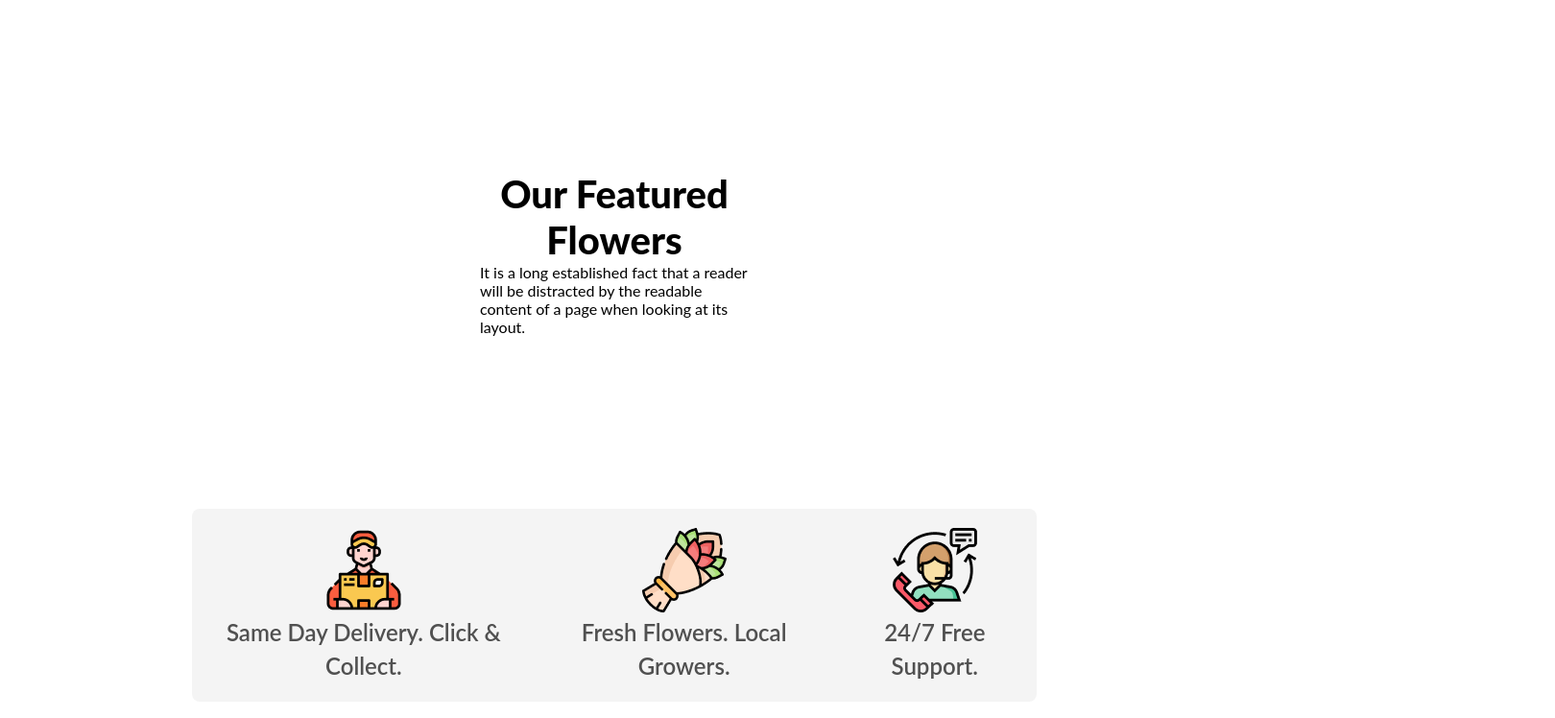
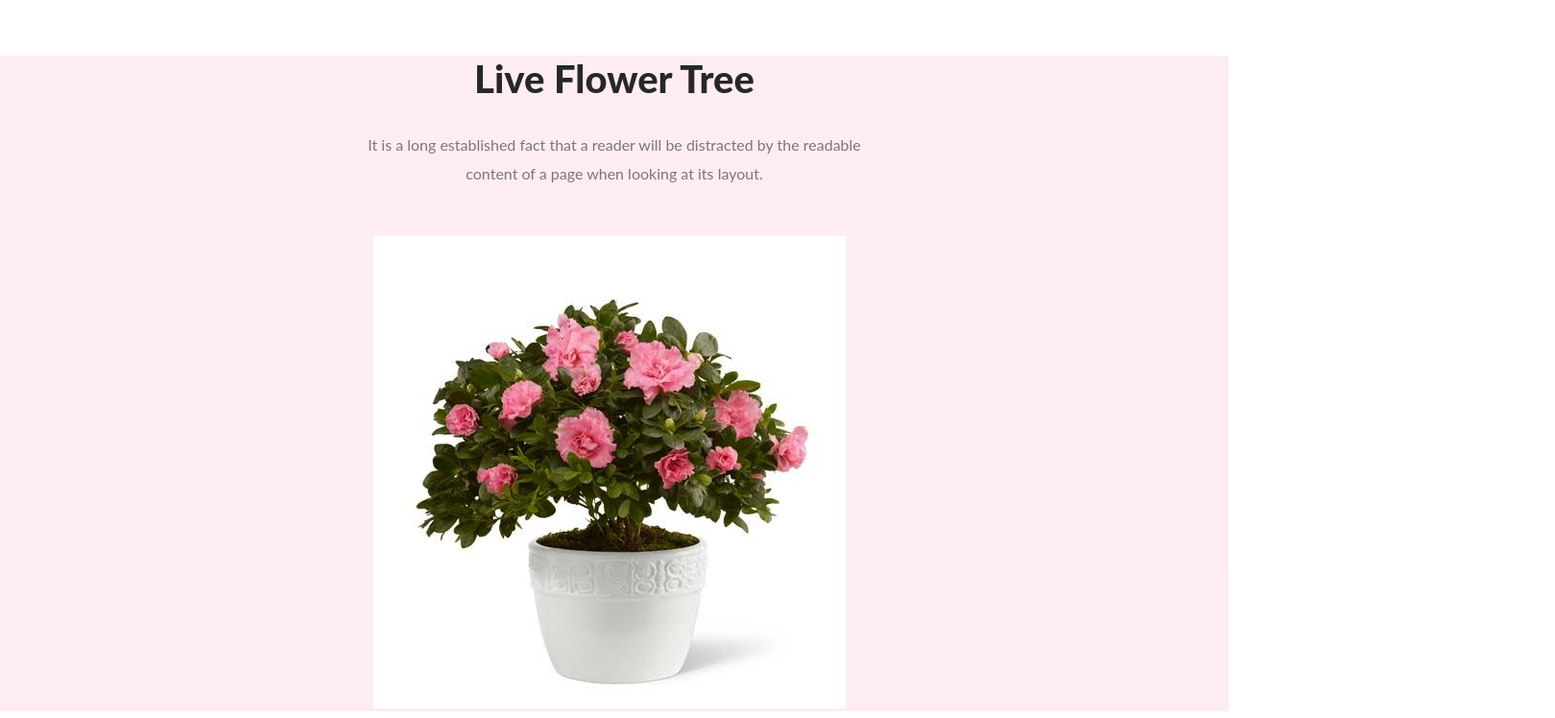
Before and after one commit to SohagSagar/Flower-Shop, a plain HTML site: page index.html in a window 1280 px wide. Shown: the part 682-1430 px from the top of the page at 96% size, 1620 px wide, since content can reach past the window. Drawn offline with Linux system fonts and the light colour scheme.

Commit message:
extra part

```diff
--- a/index.html
+++ b/index.html
@@ -12,10 +12,10 @@
         <section class="primary">
             <div class="container">
             <div>
-            <h1 class="title">Let's make beautiful flowers a part of your life.</h1>
+            <h1 class="title">Let's make <br>beautiful flowers a <br>part of your life.</h1>
             <p class="para">It is a long established fact that a reader will be distracted
-                by the readable content of a page when looking at its layout. The point
-                of using Lorem Ipsum is that it has a more-or-less normal distribution of letters.</p>
+                by the readable <br>content of a page when looking at its layout. The point
+                of using Lorem Ipsum is <br>that it has a more-or-less normal distribution of letters.</p>
             <button class="btn">Shop Now</button>
             </div>
 
@@ -25,14 +25,42 @@
 
     </Header>
 
+    <!-- featured section -->
+
     <main>
-        <section class="featured">
+
+         <!-- extra section Flower with live tree -->
+
+
+         <section>
+            <div class="live-tree">
+                <div>
+                    <h1 class="tree-title">Live Flower Tree</h1>
+                    <p class="tree-para">It is a long established fact that a reader will be distracted by the readable <br>
+                        content of a page when looking at its layout.</p>
+                </div>
+                <div class="tree-image">
+
+                    <div class="tree1" style="padding-right: 10px;"><img src="bg_img/1.jpg" alt=""></div>
+
+
+                </div>
+
+            </div>
+        </section>
+
+
+
+        <section>
+            <div class="featured">
             <h1 class="title-section">Our Featured Flowers</h1>
             <p class="des-section">It is a long established fact that a reader will be distracted by
-                the readable content of a page when looking at its layout.</p>
-        </section>
+                the readable <br>content of a page when looking at its layout.</p>
 
-        <!-- <section class="featured-image">
+            </div>
+
+
+            <div class="featured-image">
                 <div class="f1">
                     <img class="im1" src="Flower Asset/pngwing 6.png" alt="">
 
@@ -48,7 +76,23 @@
                     <img class="img3" src="Flower Asset/pngwing 7.png" alt="">
                 </div>
 
-            </section> -->
+
+
+            </div>
+
+            <div class="ancor-name">
+                <div class=""><a href="">Pink Flower Tree</a></div>
+                <div class=""><a href="">Pink Flower Tree</a></div>
+                <div class=""><a href="">Pink Flower Tree</a></div>
+
+            </div>
+
+
+        </section>
+
+
+
+            <!-- free section -->
             <section>
                  <div class="free-container">
                      <div class="free">
@@ -76,7 +120,7 @@
 
                         <h1 class="deal-title">Hot Deal ! Sale Up To 25% <span class="dored">Off</span></h1>
                         <p class="deal para">It is a long established fact that a reader will be distracted by the readable
-                        content of a page when looking at its layout.</p>
+                            <br>content of a page when looking at its layout.</p>
                         <button class="btn-primary">Sign Up</button>
                     </div>
 
@@ -86,13 +130,18 @@
 
                 </div>
             </section>
+
+
+
+
+
             <!-- Instagram part -->
             <section>
                 <div class="instagram">
                     <div>
                         <h1 class="insta-title">Instagram</h1>
-                        <p class="insta-para">It is a long established fact that a reader will be distracted by the readable </p>
-                            <p class="insta-para">content of a page when looking at its layout.</p>
+                        <p class="insta-para">It is a long established fact that a reader will be distracted by the readable <br>
+                            content of a page when looking at its layout.</p>
                     </div>
                     <div class="instagram-image">
                         <div style="padding-right: 10px;"><img src="Flower Asset/Flower 01.png" alt=""></div>
@@ -139,12 +188,12 @@
 
 
     </main>
-
+    <!-- Footer part start -->
     <footer class="foot">
         <div class="content-all">
             <h1 class="content-title"><span class="red-title">Flower</span>Shop</h1>
             <p class="content-para">It is a long established fact that a reader will be distracted by
-                the readable content of a page when looking at its layout.</p>
+                the readable <br> content  of a page when looking at its layout.</p>
             <h6 class="mail">@2020-2023, FlowerShop.com. All rights reserved. </h6>
         </div>
 
--- a/styles/flower.css
+++ b/styles/flower.css
@@ -36,7 +36,8 @@ body {
     flex-shrink: 0;
     }
 .para {
-    font-size: 18px;
+    color: rgba(39, 39, 39, 0.60);
+    font-size: 16px;
     font-weight: 400;
     padding-top: 5px;
     padding-bottom: 5px;
@@ -84,14 +85,66 @@ body {
     line-height: normal;
     }
 
-.para-section {
+.des-section {
 
-    color: rgba(39, 39, 39, 0.60);
+    /* color: rgba(39, 39, 39, 0.60);
     text-align: center;
     font-size: 18px;
     font-style: normal;
     font-weight: 400;
+    line-height: 30px; */
+
+    flex-direction: column;
+    flex-shrink: 0;
+    color: rgba(39, 39, 39, 0.60);
+    text-align: center;
+    font-size: 16px;
+    font-style: normal;
+    font-weight: 400;
     line-height: 30px;
+}
+
+
+/* live tree part and extra part*/
+
+.live-tree {
+
+    margin-top: 60px;
+    justify-content: center;
+    background: rgba(229, 84, 115, 0.10);
+}
+
+.tree-title {
+
+    color: #272727;
+    text-align: center;
+    font-family: Lato;
+    font-size: 40px;
+    font-style: normal;
+    font-weight: 800;
+    line-height: normal;
+    padding-bottom: 30px;
+    margin-top: 60px;
+}
+.tree-para {
+
+    flex-direction: column;
+    flex-shrink: 0;
+    color: rgba(39, 39, 39, 0.60);
+    text-align: center;
+    font-family: Lato;
+    font-size: 16px;
+    font-style: normal;
+    font-weight: 400;
+    line-height: 30px;
+
+}
+.tree-image {
+    display: flex;
+    margin: 20px 60px;
+    padding-top: 30px;
+    border-radius: 8px;
+    justify-content: center;
 }
 
 /* main section featured image part */
@@ -145,12 +198,21 @@ body {
     border-radius: 300px 300px 0px 0px;
     background: rgba(71, 125, 17, 0.15);
     padding: 67PX 75PX 0PX 75PX;
+
 }
 
 .f3 .img3 {
     width: 314px;
     height: 471px;
     flex-shrink: 0;
+}
+
+/* ancor name  */
+
+.ancor-name {
+
+    display: flex;
+    justify-content: space-around;
 }
 
 
@@ -162,6 +224,7 @@ body {
     display: flex;
     margin: 20px 200px;
     text-align: center;
+    justify-content: center;
 
 
 }
@@ -174,7 +237,7 @@ body {
 
     color: rgba(39, 39, 39, 0.80);
     text-align: center;
-    font-size: 24px;
+    font-size: 16px;
     font-style: normal;
     font-weight: 600;
     line-height: 35px;
@@ -183,8 +246,8 @@ body {
 
 .free img {
 
-    width: 88px;
-    height: 88px;
+    width: 60px;
+    height: 60px;
     flex-shrink: 0;
 }
 
@@ -196,6 +259,7 @@ body {
     display: flex;
     align-items: center;
     padding: 50px 240px 20px 240px;
+    justify-content: center;
 }
 
 .deal-title {
@@ -207,6 +271,7 @@ body {
     font-weight: 800;
     line-height: normal;
     padding-bottom: 0%;
+    padding-left: 5px;
 }
 .deal .dored {
     color: #E55473;
@@ -216,7 +281,7 @@ body {
 
 
     text-align: center;
-    font-size: 18px;
+    font-size: 16px;
     font-style: normal;
     font-weight: 400;
     line-height: 30px;
@@ -235,8 +300,11 @@ body {
     color: #FFF;
     font-size: 20px;
     font-weight: 700px;
+    text-align: center;
 
 }
+
+
 
 
 /* instagram part  */
@@ -264,7 +332,7 @@ body {
     color: rgba(39, 39, 39, 0.60);
     text-align: center;
     font-family: Lato;
-    font-size: 18px;
+    font-size: 16px;
     font-style: normal;
     font-weight: 400;
     line-height: 30px;
@@ -309,7 +377,7 @@ body {
 
     color: rgba(39, 39, 39, 0.60);
     text-align: center;
-    font-size: 18px;
+    font-size: 16px;
     font-style: normal;
     font-weight: 400;
     line-height: 30px;
@@ -356,7 +424,7 @@ body {
 .foot {
 
     background-color: black;
-    width: 1520px;
+    width: 1420px;
     height: 150px;
     flex-shrink: 0;
     padding: 100px 50px;
@@ -384,7 +452,7 @@ body {
 .content-para {
     text-align: center;
     color: rgba(255, 255, 255, 0.90);
-    font-size: 18px;
+    font-size: 16px;
     font-style: normal;
     font-weight: 400;
     line-height: 30px;
```
Also changed, not shown: bg_img/1.jpg (added), bg_img/2.jpg (added), bg_img/3.png (added), bg_img/istockphoto-171239712-612x612.jpg (added). Lines whose indentation alone changed are shown as unchanged.
